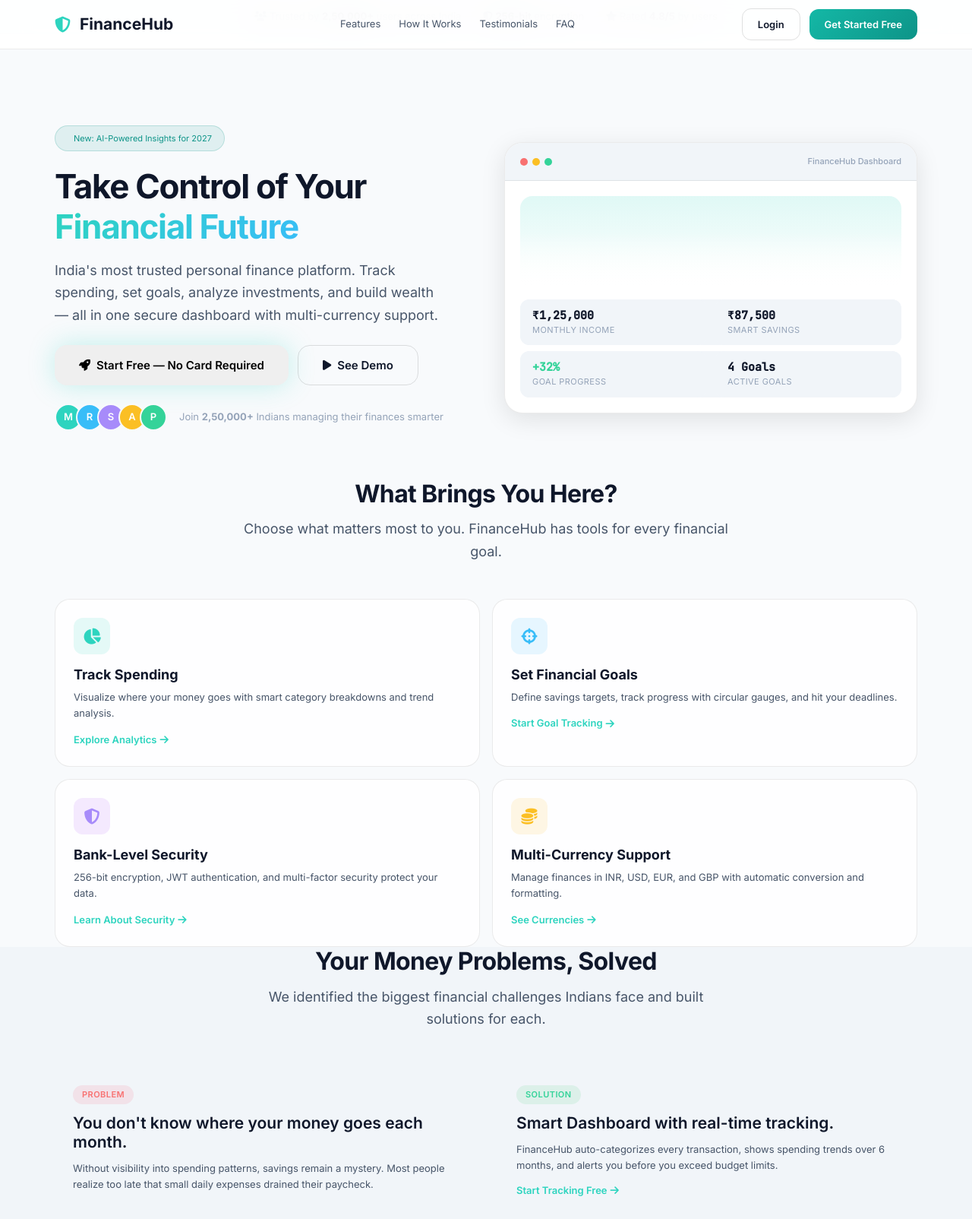
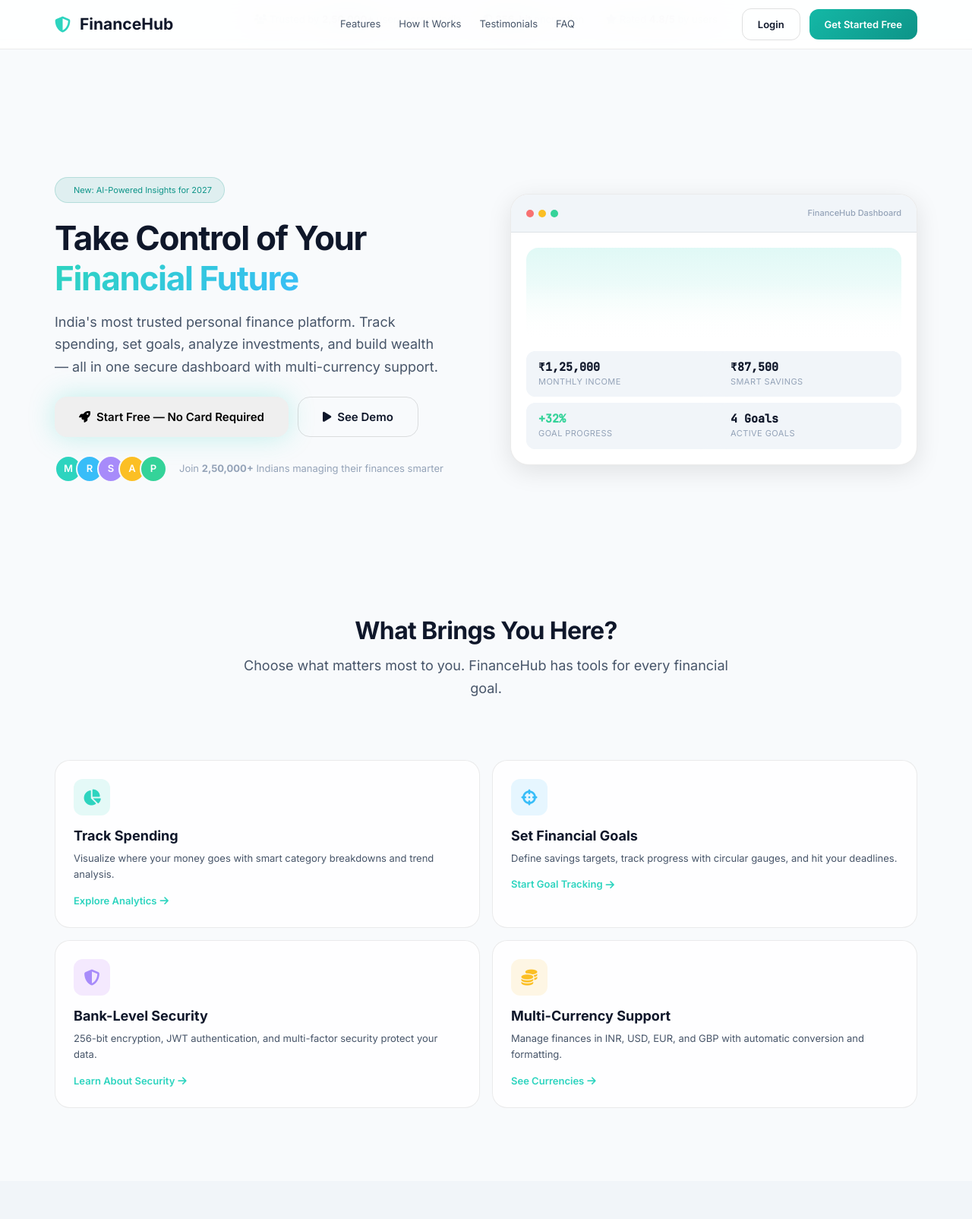
Before and after one commit to maryamwaqar1305/FinanceHUB, a plain HTML site: page index.html in a window 1280 px wide. Shown: the top 1604 px of the page at 76% size. Drawn offline with nearby package versions, Linux system fonts and the light colour scheme.

Commit message:
Increase landing page spacing on desktop

```diff
--- a/base.css
+++ b/base.css
@@ -86,6 +86,9 @@
   --sp-10: 2.5rem;
   --sp-12: 3rem;
   --sp-16: 4rem;
+  --sp-20: 5rem;
+  --sp-24: 6rem;
+  --sp-32: 8rem;
 
   --r-sm: 8px;
   --r-md: 12px;
--- a/desktop.css
+++ b/desktop.css
@@ -1191,10 +1191,9 @@
 .social-proof-bar {
   background: var(--surface-200);
   border-bottom: 1px solid var(--color-border);
-  padding: var(--sp-3) 0;
+  padding: var(--sp-4) 0;
   font-size: var(--fs-sm);
   color: var(--color-text-secondary);
-  text-align: center;
 }
 .social-proof-bar .container {
   display: flex;
@@ -1258,15 +1257,15 @@
 
 /* ── Landing Hero ─────────────────────────────────────────────────────── */
 .landing-hero {
-  padding-top: 120px;
-  padding-bottom: var(--sp-16);
+  padding-top: 180px;
+  padding-bottom: var(--sp-20);
   position: relative;
   overflow: hidden;
 }
 .hero-content {
   display: grid;
   grid-template-columns: 1fr 1fr;
-  gap: var(--sp-12);
+  gap: var(--sp-16);
   align-items: center;
 }
 .hero-text h1 {
@@ -1418,7 +1417,7 @@
 .section-header {
   text-align: center;
   max-width: 640px;
-  margin: 0 auto var(--sp-12);
+  margin: 0 auto var(--sp-20);
 }
 .section-header h2 {
   font-size: var(--fs-3xl);
@@ -1435,7 +1434,7 @@
 .section-header--light p { color: #ffffff; }
 
 .landing-section {
-  padding: var(--sp-20) 0;
+  padding: var(--sp-24) 0;
 }
 .section--alt { background: var(--surface-100); }
 
@@ -1496,8 +1495,8 @@
 .problem-solution {
   display: grid;
   grid-template-columns: 1fr 1fr;
-  gap: var(--sp-8);
-  margin-bottom: var(--sp-8);
+  gap: var(--sp-10);
+  margin-bottom: var(--sp-10);
 }
 .problem-solution:last-child { margin-bottom: 0; }
 .ps-content { padding: var(--sp-6); }
@@ -1713,7 +1712,7 @@
   display: grid;
   grid-template-columns: 2fr 1fr 1fr 1fr;
   gap: var(--sp-8);
-  padding: var(--sp-12) 0;
+  padding: var(--sp-16) 0;
 }
 .footer-brand p {
   font-size: var(--fs-sm);
```
